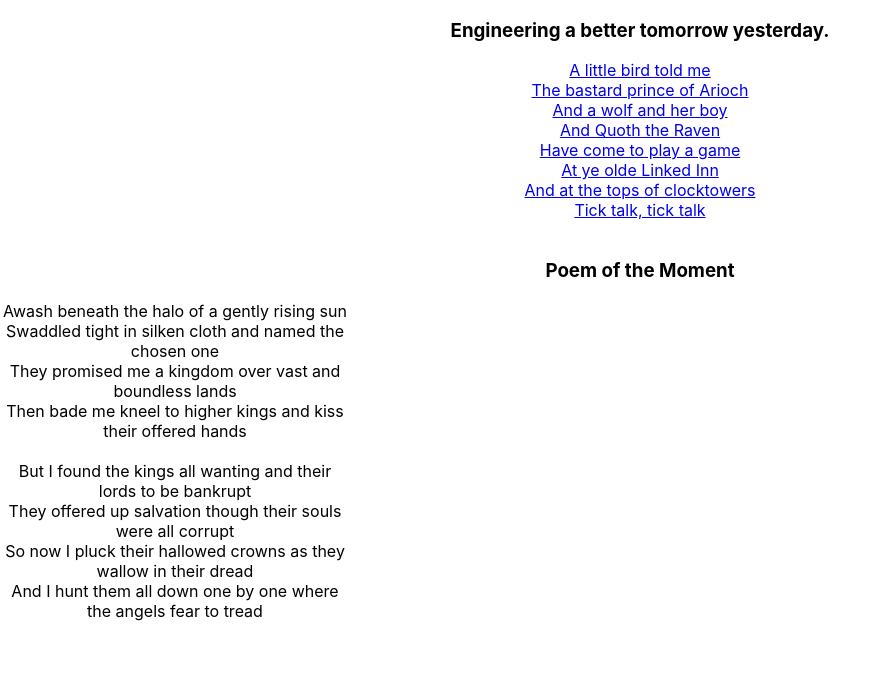
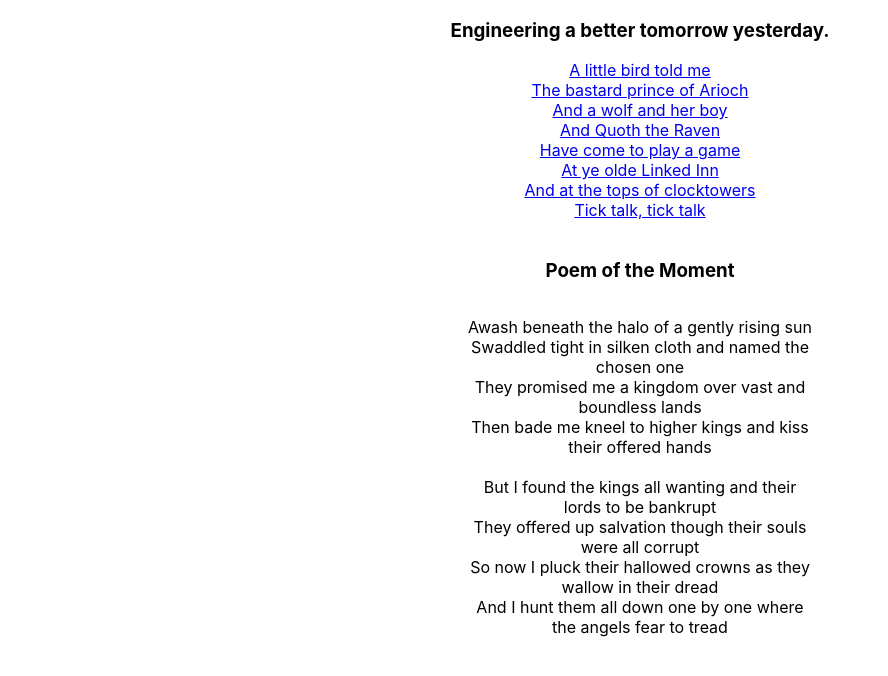
Before and after one commit to bonoj/bono.industries, a React (Create React App) app: page / in a window 1280 px wide. Shown: the top 676 px of the page, without its empty margins (0-888 px from the left). Built offline with nearby package versions, Linux system fonts and the light colour scheme.

Commit message:
center div

```diff
--- a/src/views/App.js
+++ b/src/views/App.js
@@ -88,7 +88,8 @@ function App() {
       <br/> */}
 
       <h3>Poem of the Moment</h3>
-      <p style={{width: 350, display: 'flex',  justifyContent:'center', alignItems:'center'}}>
+      <p style={{display: 'flex',  justifyContent:'center', alignItems:'center'}}>
+        <p style={{width: 350}}>
       Awash beneath the halo of a gently rising sun<br/>
 Swaddled tight in silken cloth and named the chosen one<br/>
 They promised me a kingdom over vast and boundless lands<br/>
@@ -98,6 +99,7 @@ But I found the kings all wanting and their lords to be bankrupt<br/>
 They offered up salvation though their souls were all corrupt<br/>
 So now I pluck their hallowed crowns as they wallow in their dread<br/>
 And I hunt them all down one by one where the angels fear to tread
+</p>
 </p>
 
       {/* <p>
```
